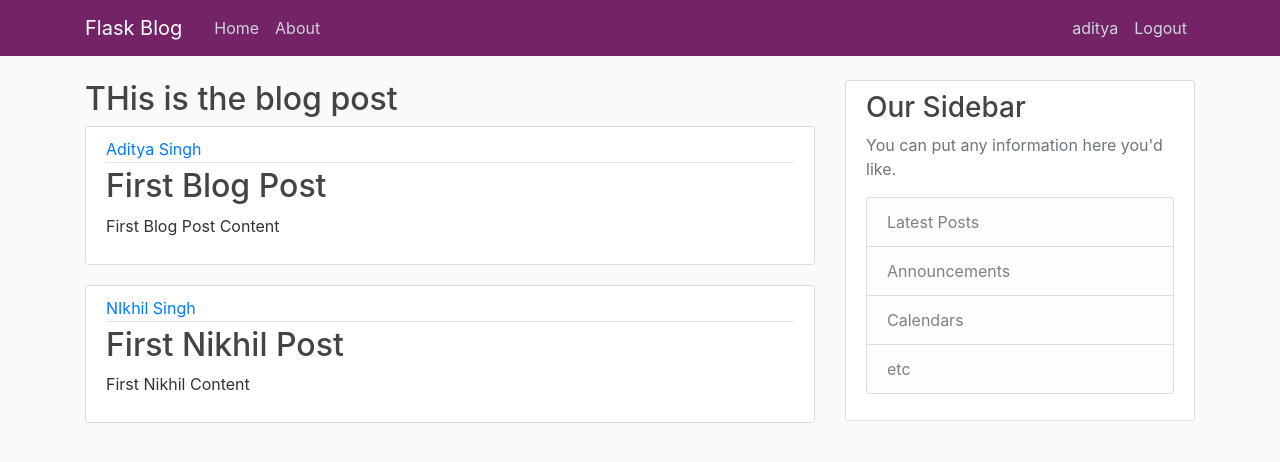
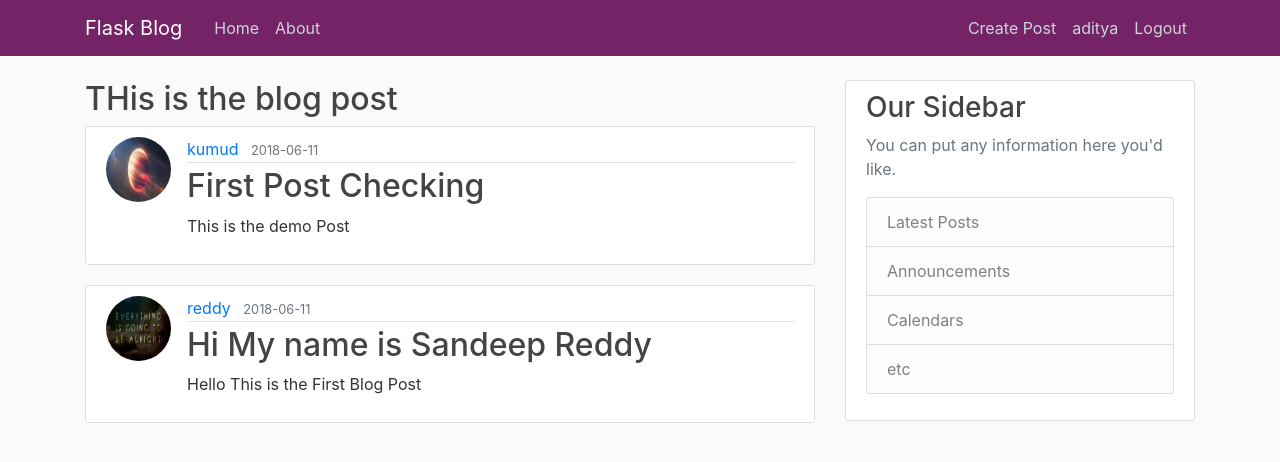
Before and after one commit to Aditya7861/Flask-Blog, a Flask app: page / in a window 1280 px wide. Shown: the top 462 px of the page. Run offline with Flask 2, Linux system fonts and the light colour scheme; a user stored in the database is signed in; data comes from the database, SQL or seed files in the repository; both versions use the stored data as it was after the commit; some libraries are stand-ins or nearby versions.

Commit message:
Adding create post feature

```diff
--- a/flask_blog/routes.py
+++ b/flask_blog/routes.py
@@ -1,24 +1,16 @@
-from flask import render_template, url_for, flash, redirect ,request
-from flask_blog.form import RegistrationForm, LoginForm ,UpdateAccountForm
+from flask import render_template, url_for, flash, redirect ,request ,abort
+from flask_blog.form import RegistrationForm, LoginForm ,UpdateAccountForm , PostForm
 from flask_blog import app , db ,bcrypt
 from flask_blog.models import User,Post
 import secrets
 import os
+from PIL import Image
 from flask_login import login_user ,current_user,logout_user ,login_required
-posts = [{
-    'author': "Aditya Singh",
-    'title': "First Blog Post",
-    'content': 'First Blog Post Content'
-}, {
-    'author': "NIkhil Singh",
-    'title': "First Nikhil Post",
-    'content': 'First Nikhil Content'
-}]
-
 
 @app.route("/")
 @app.route("/home")
 def home():
+    posts = Post.query.all()
     return render_template('home.html', posts=posts)
 
 
@@ -73,7 +65,13 @@ def save_picture(form_picture):
     _, f_ext = os.path.splitext(form_picture.filename)
     picture_fn = random_hex + f_ext
     pictur_path  = os.path.join(app.root_path,'static/profile_pic',picture_fn)
-    form_picture.save(pictur_path)
+
+    # image resizing
+
+    output_size = (125,125)
+    i = Image.open(form_picture)
+    i.thumbnail(output_size)
+    i.save(pictur_path)
 
     return picture_fn
 
@@ -95,3 +93,36 @@ def account():
         form.email.data = current_user.email
     image_file = url_for('static',filename='profile_pic/'+current_user.image_file)
     return render_template('account.html',title = 'Account',image_file=image_file,form=form)
+
+
+@app.route("/post/new", methods=['GET', 'POST'])
+@login_required
+def new_post():
+    form = PostForm()
+    if form.validate_on_submit():
+        post = Post(
+            title=form.title.data,
+            content=form.content.data,
+            author=current_user)
+        db.session.add(post)
+        db.session.commit()
+        flash('Your post has been created!', 'success')
+        return redirect(url_for('home'))
+    return render_template('create_post.html', title='New Post', form=form, legend='New Post')
+
+
+@app.route("/post/<int:post_id>")
+def post(post_id):
+    post = Post.query.get_or_404(post_id)
+    return render_template('post.html',title = post.title,post=post)
+
+
+
+@app.route("/post/<int:post_id>/update")
+@login_required
+def update_post(post_id):
+    post = Post.query.get_or_404(post_id)
+    if post.author != current_user:
+        abort(403)
+    form = PostForm()
+    return render_template('create_post.html', title='Update post', form=form, legend='Update Post')
--- a/flask_blog/templates/home.html
+++ b/flask_blog/templates/home.html
@@ -3,13 +3,14 @@
     <h2>THis is the blog post</h2>
     {% for post in posts%}
         <article class="media content-section">
+<img class="rounded-circle article-img" src="{{ url_for('static', filename='profile_pic/' + post.author.image_file) }}">
             <div class="media-body">
                 <div class="article-metadata">
-                    <a class="mr-2" href="#">{{ post.author }}</a>
-                    <small class="text-muted">{{ post.date_posted }}</small>
+                    <a class="mr-2" href="#">{{ post.author.username }}</a>
+                    <small class="text-muted">{{ post.date_posted.strftime('%Y-%m-%d') }}</small>
                 </div>
                 <h2>
-                    <a class="article-title" href="#">{{ post.title }}</a>
+                    <a class="article-title" href="{{ url_for('post',post_id=post.id) }}">{{ post.title }}</a>
                 </h2>
                 <p class="article-content">{{ post.content }}</p>
             </div>
--- a/flask_blog/templates/layout.html
+++ b/flask_blog/templates/layout.html
@@ -41,6 +41,7 @@
                     <!-- Navbar Right Side -->
                     <div class="navbar-nav">
                         {% if current_user.is_authenticated %}
+                        <a class="nav-item nav-link" href="{{url_for('new_post')}}">Create Post</a>
                         <a class="nav-item nav-link" href="{{url_for('account')}}">{{current_user.username}}</a>
                         <a class="nav-item nav-link" href="{{url_for('logout')}}">Logout</a>
                         {% else %}
@@ -93,5 +94,4 @@
         crossorigin="anonymous"></script>
 
 </body>
-
 </html>
```
Also changed, not shown: flask_blog/form.py (+7 -1 lines), flask_blog/templates/create_post.html (added, +33 -0 lines), flask_blog/templates/post.html (added, +16 -0 lines), flask_blog/site.db, flask_blog/static/profile_pic/add77584a74716e3.png (added), flask_blog/static/profile_pic/ba24dacba6e2e0d4.png (added), flask_blog/static/profile_pic/edea100d8e395a8d.jpg (added).
